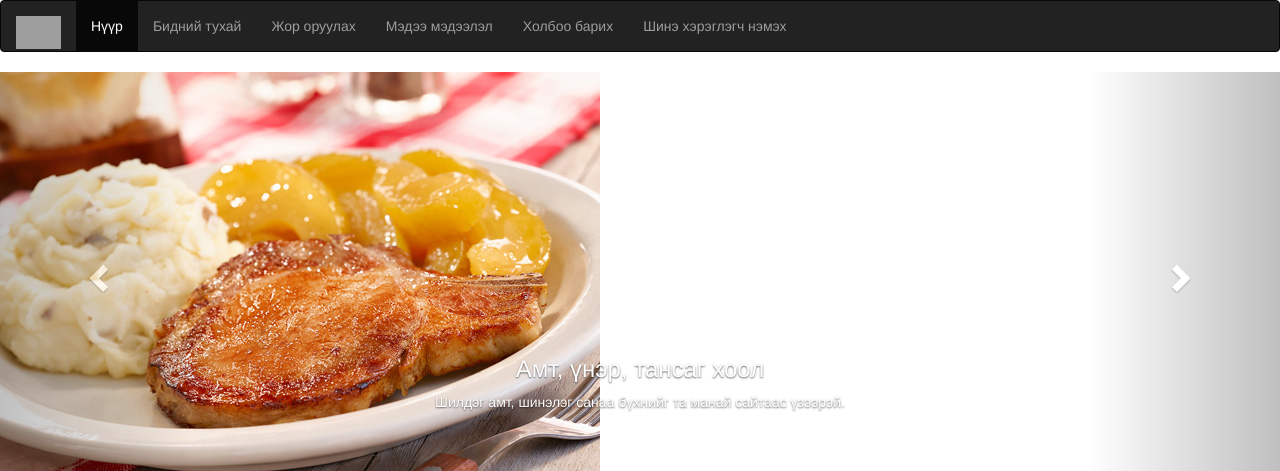
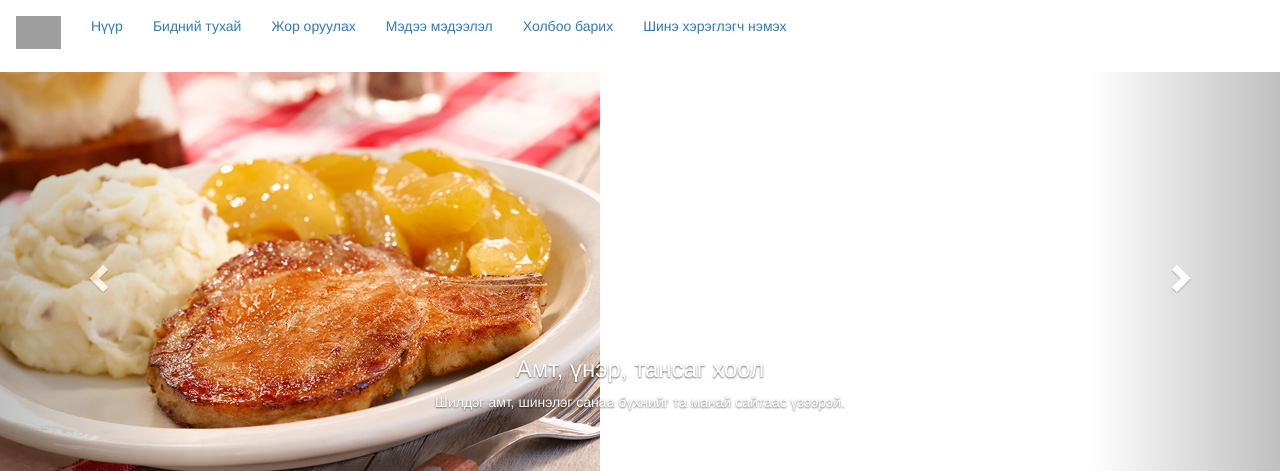
Before and after one commit to doljko/icook, a PHP site: page /index.php in a window 1280 px wide. Shown: the top 471 px of the page. Run offline with PHP 8.4, Linux system fonts and the light colour scheme; some libraries are stand-ins or nearby versions; grey boxes are pictures that could not be loaded.

Commit message:
header, footer styles

```diff
--- a/comment.php
+++ b/comment.php
@@ -15,7 +15,6 @@ require("config/database.php");
     </div>
 
     <div class="collapse navbar-collapse" id="myNavbar">
-
       <ul class="nav navbar-nav">
         <li class="active"><a href="#">Нүүр</a></li>
         <li><a href="#">Бидний тухай</a></li>
@@ -25,7 +24,6 @@ require("config/database.php");
         <li><a href="#">Шинэ хэрэглэгч нэмэх</a></li>
       </ul>
     </div>
-
   </div>
 </nav>
 
--- a/config/database.php
+++ b/config/database.php
@@ -6,6 +6,8 @@
   try{
       $pdo = new PDO("mysql:host=$host;dbname=$db", $user, $password);
       echo "Database connected..";
+
+
   } catch(PDOException $e){
       exit('Database error');
   }
--- a/header.php
+++ b/header.php
@@ -5,13 +5,13 @@
     <meta charset="utf-8">
     <meta name="viewport" content="width=device-width, initial-scale=1">
     <link rel="stylesheet" href="https://maxcdn.bootstrapcdn.com/bootstrap/3.3.7/css/bootstrap.min.css">
+    <link rel="stylesheet" href="public/css/styles.css">
     <script src="https://ajax.googleapis.com/ajax/libs/jquery/3.1.1/jquery.min.js"></script>
     <script src="https://maxcdn.bootstrapcdn.com/bootstrap/3.3.7/js/bootstrap.min.js"></script>
-
   </head>
 <body>
 
-<nav class="navbar navbar-inverse">
+<nav class="navbar">
   <div class="container-fluid">
     <div class="navbar-header">
       <button type="button" class="navbar-toggle" data-toggle="collapse" data-target="#myNavbar">
@@ -23,9 +23,8 @@
     </div>
 
     <div class="collapse navbar-collapse" id="myNavbar">
-
       <ul class="nav navbar-nav">
-                  <li class="active"><a href="#">Нүүр</a></li>
+          <li ><a href="#">Нүүр</a></li>
           <li><a href="#">Бидний тухай</a></li>
           <li><a href="#">Жор оруулах</a></li>
           <li><a href="#">Мэдээ мэдээлэл</a></li>
@@ -33,6 +32,5 @@
           <li><a href="#">Шинэ хэрэглэгч нэмэх</a></li>
       </ul>
     </div>
-
   </div>
 </nav>
```
Also changed, not shown: footer.php (+4 -5 lines), public/css/style.css (+3 -15 lines). Lines whose indentation alone changed are shown as unchanged.
